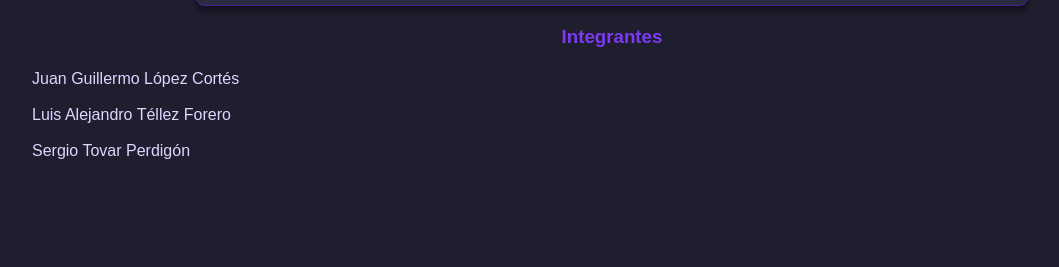
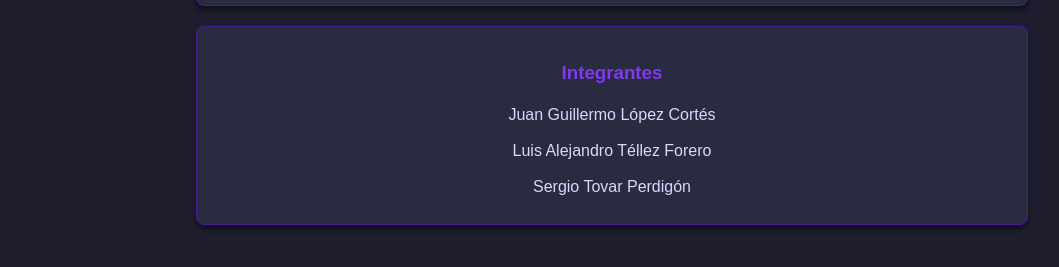
Before and after one commit to juanglc/grafos, a website: page index.html in a window 1280 px wide. Shown: the part 2019-2286 px from the top of the page, without its empty margins (28-1087 px from the left). Before the commit the page ends 2232 px from the top, so only its background shows below. Drawn offline with Linux system fonts and the light colour scheme.

Commit message:
Primer Commit

```diff
--- a/index.html
+++ b/index.html
@@ -52,9 +52,11 @@
         <img src="/static/grafos-python.png" alt="Ejemplo de grafos DFS y BFS">
     </section>
 
-    <h3>Integrantes</h3>
-    <p>Juan Guillermo López Cortés</p>
-    <p>Luis Alejandro Téllez Forero</p>
-    <p>Sergio Tovar Perdigón</p>
+    <section class="team">
+        <h3>Integrantes</h3>
+        <p>Juan Guillermo López Cortés</p>
+        <p>Luis Alejandro Téllez Forero</p>
+        <p>Sergio Tovar Perdigón</p>
+    </section>
 </body>
 </html>
--- a/static/index.css
+++ b/static/index.css
@@ -102,3 +102,7 @@ footer {
         max-width: 90%;
     }
 }
+
+section.team p {
+    text-align: center;
+}
```
